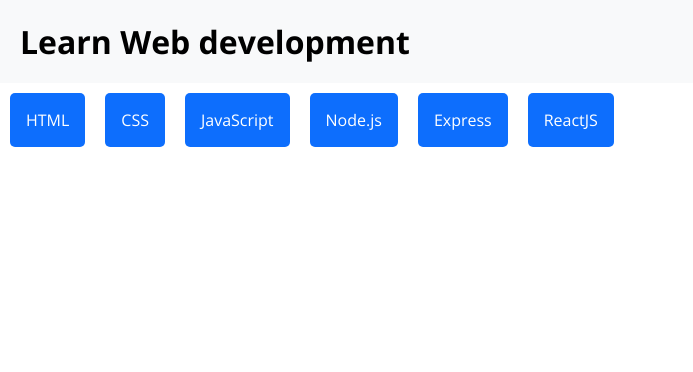
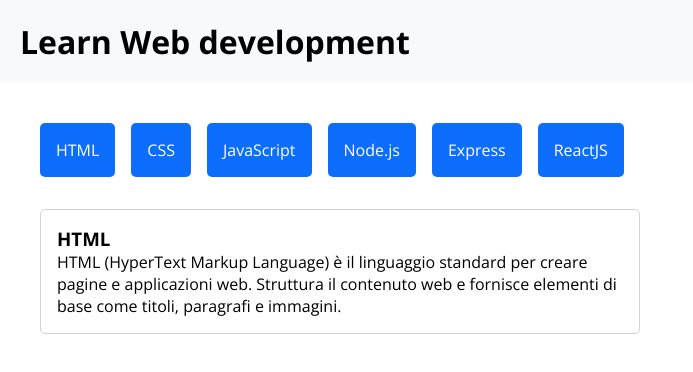
Before and after one commit to penso996/react-use-state, a React (Vite) app: page / in a window 1280 px wide. Shown: the top 372 px of the page, without its empty margins (0-693 px from the left). Built offline with nearby package versions, Linux system fonts and the light colour scheme; a web font is replaced by a local one.

Commit message:
working on info box

```diff
--- a/src/index.css
+++ b/src/index.css
@@ -19,16 +19,27 @@ header h1 {
 }
 
 /* MAIN (Main.jsx) */
+main {
+    padding: 40px;
+}
+
 main ul {
     display: flex;
-    align-items: center;
+    margin-bottom: 2rem;
+    gap: 1rem;
 }
 
 main li {
     background-color: rgba(13, 110, 253, 255);
     padding: 1em;
     color: white;
-    margin: 10px;
     list-style: none;
     border-radius: 5px;
 }
+
+main div {
+    border: solid 1px lightgrey;
+    border-radius: 5px;
+    padding: 1em;
+    width: 50%;
+}
--- a/src/page_components/Main.jsx
+++ b/src/page_components/Main.jsx
@@ -41,6 +41,16 @@ export default function Main() {
                     <li key={language.id}>{language.title}</li>
                 ))}
             </ul>
+            <div>
+                {/* box title */}
+                <h3>
+                    {languages[0].title}
+                </h3>
+                {/* box description */}
+                <p>
+                    {languages[0].description}
+                </p>
+            </div>
         </main>
     );
 }
```
